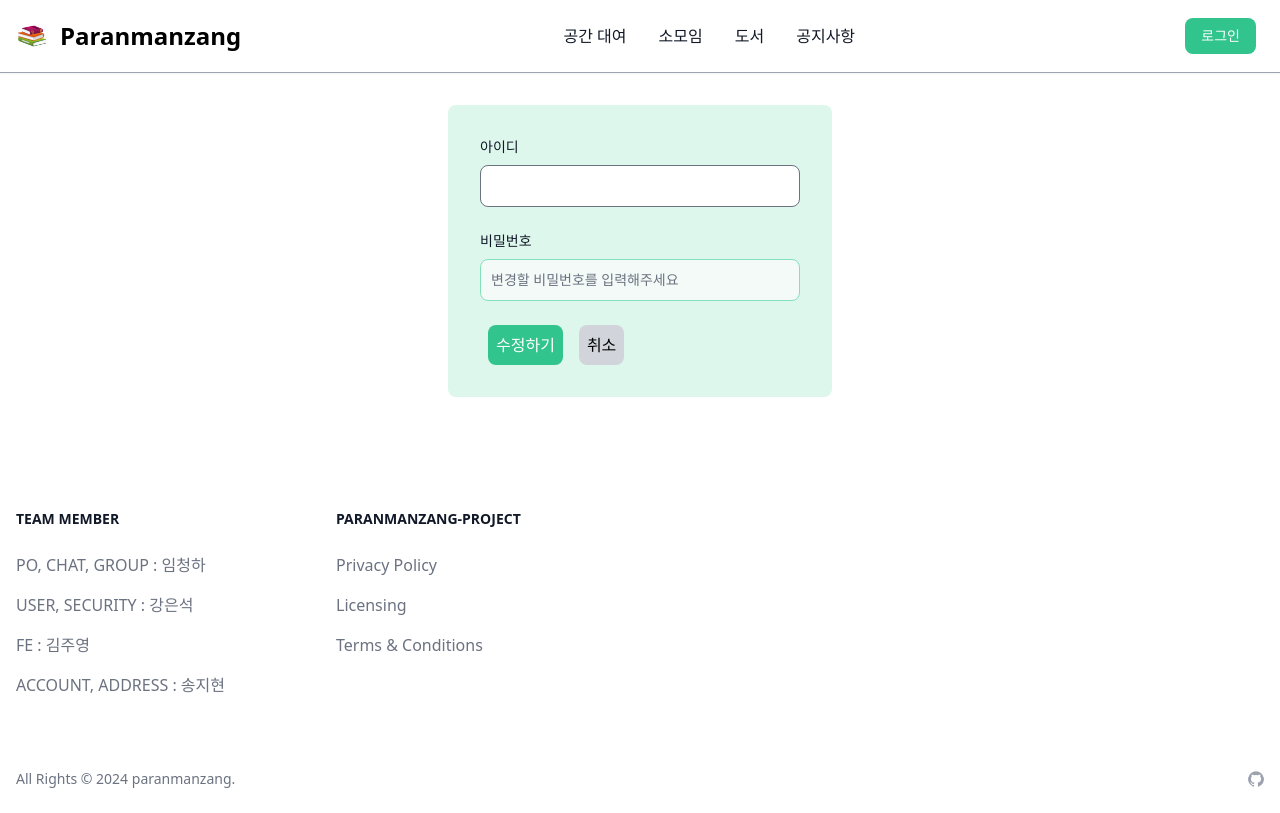
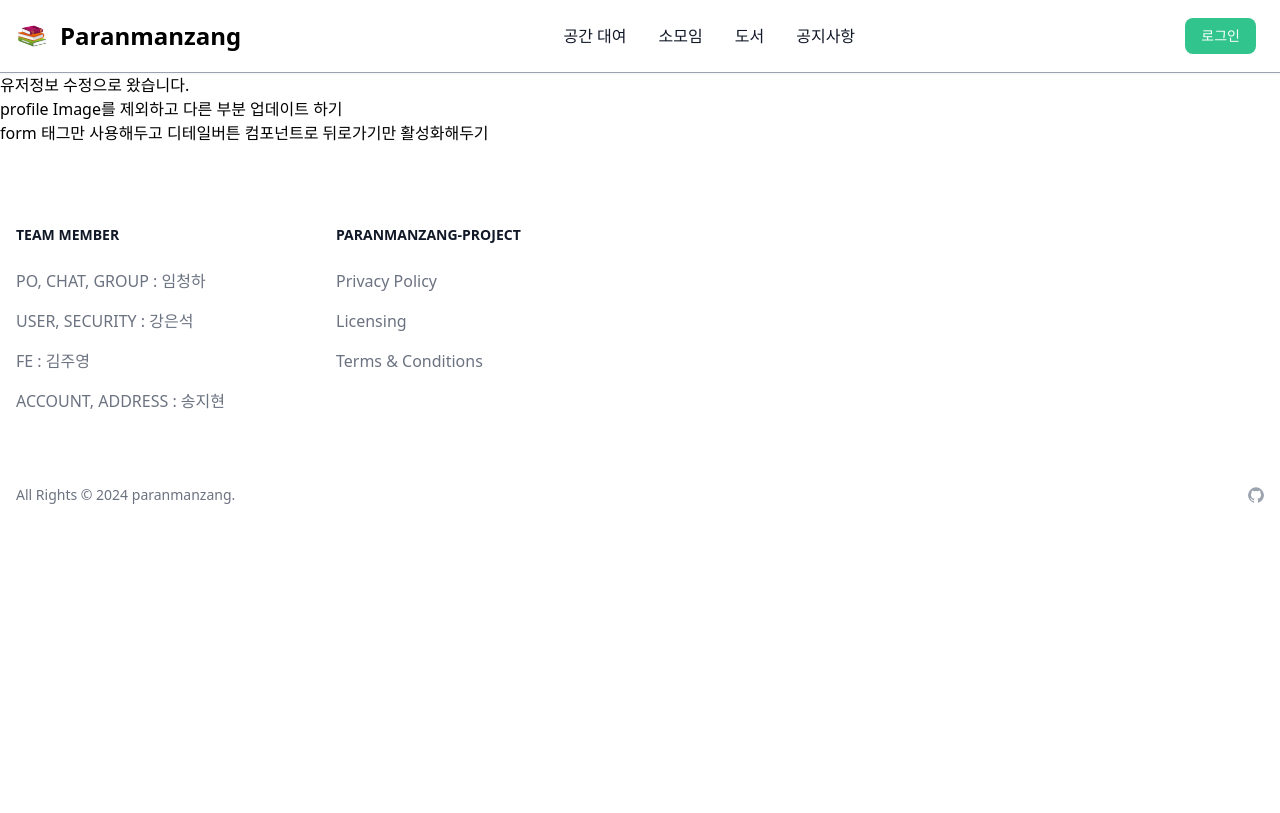
Before and after one commit to paranmanzang/paran_front, a Next.js app: page /users/update/1 in a window 1280 px wide. Built offline with nearby package versions, Linux system fonts and the light colour scheme; no server answers.

Commit message:
message change

```diff
--- /dev/null
+++ b/app/(page)/users/update/[id]/page.tsx
@@ -0,0 +1,9 @@
+export default function UserUpdate() {
+  return (
+    <div>유저정보 수정으로 왔습니다.
+      <p>profile Image를 제외하고 다른 부분 업데이트 하기 </p>
+      form 태그만 사용해두고 디테일버튼 컴포넌트로 뒤로가기만 활성화해두기
+    </div>
+
+  )
+}
```
Also changed, not shown: 1 other file (tests, documents, lock files or other folders).
